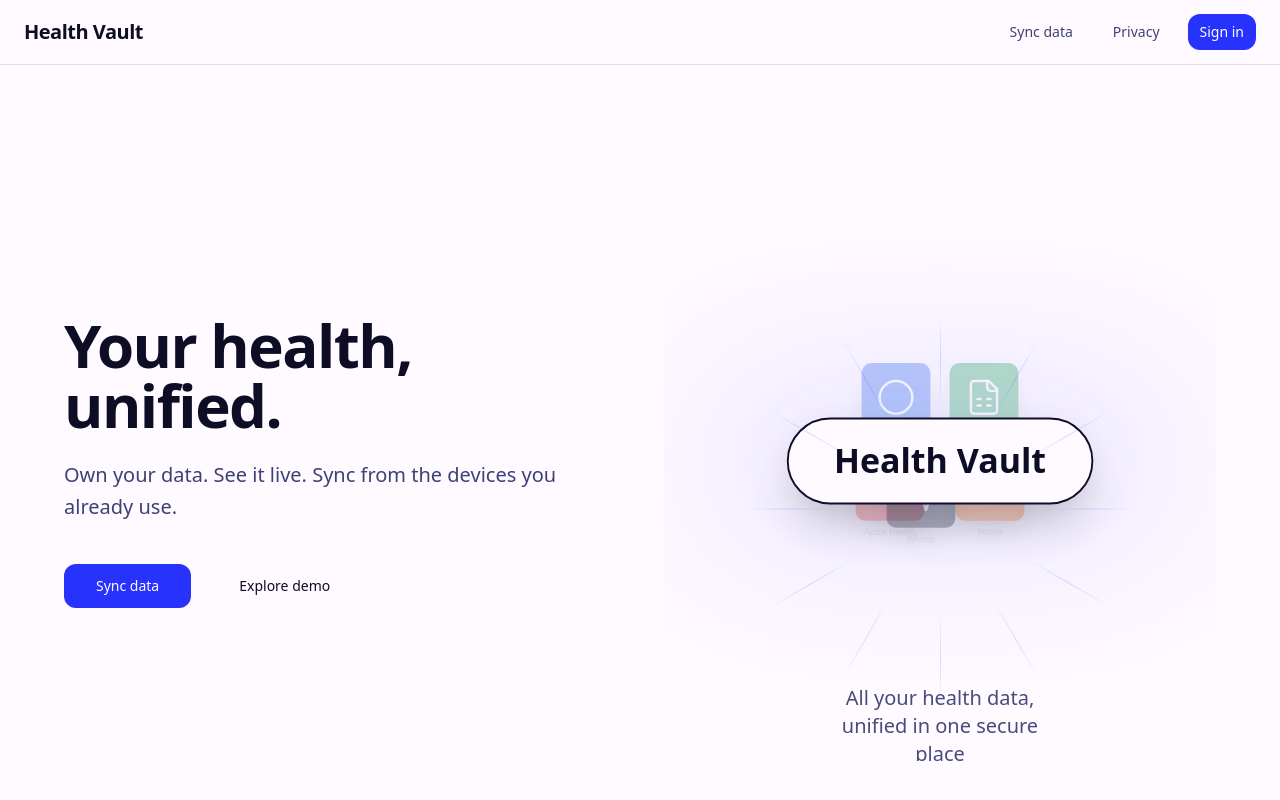
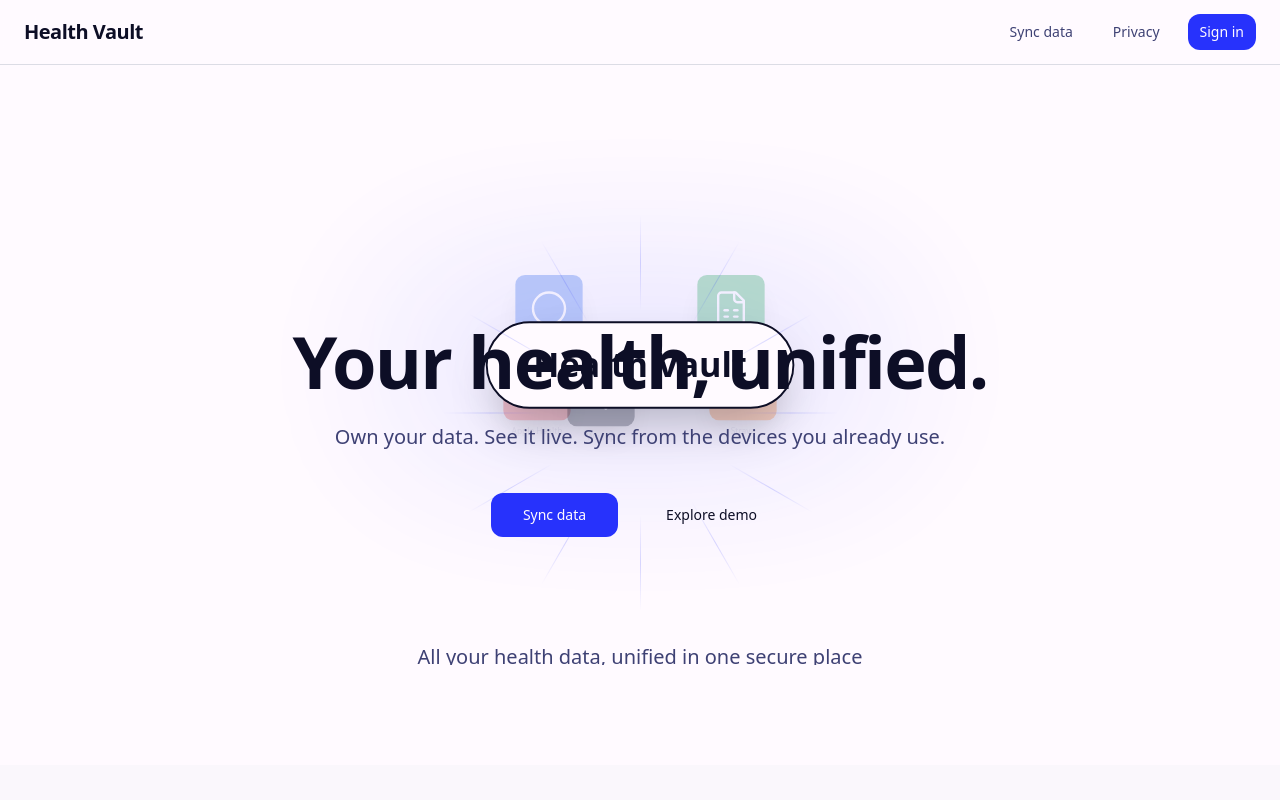
Before and after one commit to DuesselbergAdrian/life-data-safe, a React (Vite) app: page / in a window 1280 px wide. Shown: the top 800 px of the page. Built offline with nearby package versions, Linux system fonts and the light colour scheme; the HTML template or start-up script is replaced by a standard one.

Commit message:
Position animation as hero background
Move the data unification animation to be a background element in the hero section of the landing page, with the "Your health, unified" text and buttons overlaid on top.

```diff
--- a/src/pages/Landing.tsx
+++ b/src/pages/Landing.tsx
@@ -39,28 +39,27 @@ const Landing = () => {
       </header>
 
       {/* Hero Section */}
-      <section className="container mx-auto px-6 pt-24 pb-16">
-        <div className="max-w-6xl mx-auto">
-          <div className="grid md:grid-cols-2 gap-12 items-center">
-            <div className="space-y-6">
-              <h1 className="text-5xl md:text-6xl font-bold tracking-tight leading-[1.1]">
+      <section className="relative container mx-auto px-6 pt-24 pb-16 min-h-[700px] flex items-center">
+        {/* Background Animation */}
+        <div className="absolute inset-0 z-0">
+          <DataUnificationAnimation />
+        </div>
+
+        {/* Hero Content */}
+        <div className="relative z-10 max-w-3xl mx-auto text-center space-y-6">
+          <h1 className="text-5xl md:text-6xl lg:text-7xl font-bold tracking-tight leading-[1.1]">
             Your health, unified.
           </h1>
-              <p className="text-xl text-muted-foreground leading-relaxed">
+          <p className="text-xl text-muted-foreground leading-relaxed max-w-2xl mx-auto">
             Own your data. See it live. Sync from the devices you already use.
           </p>
-              <div className="flex flex-col sm:flex-row items-start gap-4 pt-4">
+          <div className="flex flex-col sm:flex-row items-center justify-center gap-4 pt-4">
             <Button size="lg" className="px-8" asChild>
               <Link to="/onboarding">Sync data</Link>
             </Button>
             <Button size="lg" variant="ghost" asChild>
               <Link to="/auth">Explore demo</Link>
             </Button>
-              </div>
-            </div>
-            <div className="relative">
-              <DataUnificationAnimation />
-            </div>
           </div>
         </div>
       </section>
```
Lines whose indentation alone changed are shown as unchanged.
